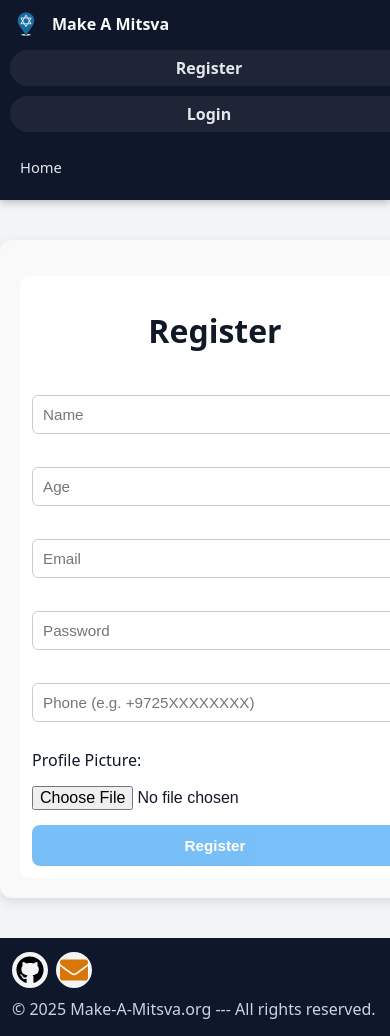
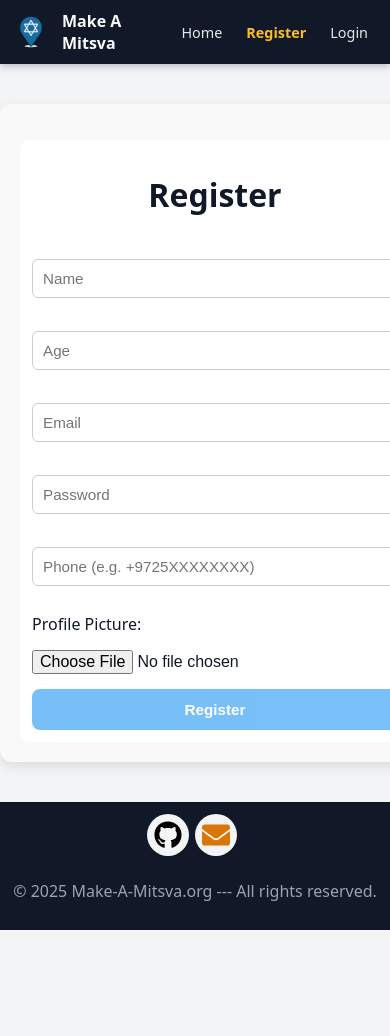
Before and after one commit to idan55/makeAMitsva.orgF, a React (Vite) app: page /register in a window 390 px wide. Shown: the top 1036 px of the page. After the commit the page ends 930 px from the top, so only its background shows below. Built offline with nearby package versions, Linux system fonts and the light colour scheme.

Commit message:
revert changes

```diff
--- a/components/Header.jsx
+++ b/components/Header.jsx
@@ -7,53 +7,60 @@ function Header() {
   const { user, logout } = useContext(AuthContext);
   const navigate = useNavigate();
 
-  const handleLogout = () => {
-    logout();
-    navigate("/");
-  };
-
   return (
-    <header className="site-header">
-      <div className="header-row">
-        <NavLink to="/" className="brand-link">
+    <header style={{ display: "flex", alignItems: "center", gap: "12px" }}>
+      <NavLink to="/" style={{ display: "flex", alignItems: "center", gap: "10px", marginRight: "20px", textDecoration: "none", color: "inherit" }}>
         <img
           src="/logo.png"
           alt="Make A Mitsva logo"
-            className="brand-logo"
+          style={{ width: "42px", height: "42px", objectFit: "contain" }}
         />
-          <h1 className="brand-title">Make A Mitsva</h1>
+        <h1 style={{ margin: 0 }}>Make A Mitsva</h1>
       </NavLink>
 
-        <div className="header-actions">
-          {user?.role === "admin" && (
-            <NavLink to="/admin" className="admin-link">
-              Admin
-            </NavLink>
-          )}
+      <NavLink to="/" style={{ marginRight: "12px" }}>Home</NavLink>
 
-          {user ? (
-            <button className="logout-button" onClick={handleLogout}>
-              Logout
-            </button>
-          ) : (
+      {!user && (
         <>
-              <NavLink to="/register" className="pill-link">
+          <NavLink to="/register" style={{ marginRight: "12px" }}>
             Register
           </NavLink>
-              <NavLink to="/login" className="pill-link">
+          <NavLink to="/login" style={{ marginRight: "12px" }}>
             Login
           </NavLink>
         </>
       )}
-        </div>
-      </div>
 
-      <nav className="nav-links" aria-label="Primary">
-        <NavLink to="/" end>
-          Home
+      {user && (
+        <>
+          <NavLink to="/myaccount" style={{ marginRight: "12px" }}>
+            My Account
           </NavLink>
-        {user && <NavLink to="/myaccount">My Account</NavLink>}
-      </nav>
+          {user.role === "admin" && (
+            <NavLink to="/admin" style={{ marginRight: "12px", color: "#e53935" }}>
+              Admin
+            </NavLink>
+          )}
+          <button
+            onClick={() => {
+              logout();
+              navigate("/");
+            }}
+            style={{
+              padding: "6px 12px",
+              borderRadius: "6px",
+              cursor: "pointer",
+              fontWeight: "bold",
+              border: "1px solid #c62828",
+              background: "#e53935",
+              color: "white",
+              boxShadow: "0 2px 6px rgba(0,0,0,0.2)",
+            }}
+          >
+            Logout
+          </button>
+        </>
+      )}
     </header>
   );
 }
--- a/src/App.css
+++ b/src/App.css
@@ -16,149 +16,60 @@ body {
 
 /* ===== Header / Footer ===== */
 
-.site-header {
-  background: #0f172a;
-  color: #f8fafc;
-  padding: calc(12px + env(safe-area-inset-top, 0px)) calc(16px + env(safe-area-inset-right, 0px)) 12px calc(16px + env(safe-area-inset-left, 0px));
+header {
+  background: #111827;
+  color: #f9fafb;
+  padding: 16px 24px;
   display: flex;
-  flex-direction: column;
-  gap: 6px;
-  box-shadow: 0 2px 8px rgba(0, 0, 0, 0.25);
+  align-items: center;
+  gap: 24px;
+  box-shadow: 0 2px 8px rgba(0,0,0,0.25);
   box-sizing: border-box;
-  width: 100%;
-  position: sticky;
-  top: 0;
-  z-index: 20;
+  width: 100vw;
+  margin-left: calc(50% - 50vw);
 }
 
-.header-row {
-  display: flex;
-  align-items: center;
-  justify-content: space-between;
-  gap: 12px;
-  flex-wrap: wrap;
+header h1 {
+  margin: 0;
+  font-size: 1.4rem;
+  font-weight: 600;
 }
 
-.brand-link {
-  display: inline-flex;
-  align-items: center;
-  gap: 10px;
+header a {
+  color: #e5e7eb;
   text-decoration: none;
-  color: inherit;
-  min-width: 0;
+  margin-right: 12px;
+  font-size: 0.95rem;
 }
 
-.brand-logo {
-  width: 42px;
-  height: 42px;
-  object-fit: contain;
+header a.active {
+  color: #fbbf24;
+  font-weight: 600;
 }
 
-.brand-title {
-  margin: 0;
-  font-size: 1.35rem;
-  font-weight: 700;
-  white-space: nowrap;
-}
-
-.nav-links {
-  display: flex;
-  align-items: center;
-  gap: 10px;
-  flex-wrap: wrap;
-  margin-top: 4px;
-  padding: 4px 0 2px;
-  overflow-x: auto;
-  -webkit-overflow-scrolling: touch;
-}
-
-.nav-links a {
-  color: #e5e7eb;
-  text-decoration: none;
-  padding: 8px 12px;
-  border-radius: 12px;
-  font-size: 0.98rem;
-  white-space: nowrap;
-  transition: background 0.12s ease, color 0.12s ease;
-}
-
-.nav-links a.active {
+header a:hover {
   color: #fbbf24;
-  background: rgba(251, 191, 36, 0.15);
-  font-weight: 700;
-}
-
-.nav-links a:hover {
-  color: #fbbf24;
-}
-
-.header-actions {
-  display: flex;
-  align-items: center;
-  gap: 10px;
-  flex-wrap: wrap;
-  justify-content: flex-end;
-}
-
-.pill-link {
-  color: #e5e7eb;
-  background: rgba(255, 255, 255, 0.06);
-  border-radius: 999px;
-  padding: 7px 14px;
-  text-decoration: none;
-  font-weight: 600;
-  transition: background 0.12s ease, color 0.12s ease;
-}
-
-.pill-link:hover {
-  background: rgba(255, 255, 255, 0.15);
-  color: #fbbf24;
-}
-
-.admin-link {
-  color: #fecdd3;
-  background: rgba(239, 68, 68, 0.18);
-  padding: 7px 12px;
-  border-radius: 10px;
-  text-decoration: none;
-  font-weight: 700;
-}
-
-.logout-button {
-  background: #e53935;
-  color: #fff;
-  border: 1px solid #c62828;
-  padding: 8px 14px;
-  border-radius: 10px;
-  font-weight: 700;
-  cursor: pointer;
-  box-shadow: 0 2px 8px rgba(0, 0, 0, 0.18);
-}
-
-.logout-button:hover {
-  background: #dc2626;
 }
 
 .site-footer {
   margin-top: auto;
-  padding: 14px calc(16px + env(safe-area-inset-right, 0px)) calc(16px + env(safe-area-inset-bottom, 0px)) calc(16px + env(safe-area-inset-left, 0px));
-  background: #0f172a;
-  color: #cbd5e1;
+  padding: 16px 24px;
+  background: #111827;
+  color: #9ca3af;
   display: flex;
   align-items: center;
   justify-content: space-between;
-  gap: 12px;
-  flex-wrap: wrap;
   box-sizing: border-box;
-  width: 100%;
+  width: 100vw;
+  margin-left: calc(50% - 50vw);
 }
 
 .social-link {
   display: inline-flex;
   align-items: center;
   justify-content: center;
-  width: 40px;
-  height: 40px;
+  width: 42px;
+  height: 42px;
   border-radius: 50%;
   background: #f3f4f6;
   margin-right: 10px;
@@ -168,10 +79,6 @@ body {
 .social-link:hover {
   transform: translateY(-2px);
   box-shadow: 0 4px 10px rgba(0, 0, 0, 0.15);
-}
-
-.footer-text {
-  margin: 0;
 }
 
 .social-icons {
@@ -283,23 +190,36 @@ form button[type="submit"]:disabled {
 
 /* ===== Responsive tweaks ===== */
 @media (max-width: 900px) {
-  .brand-title {
+  header {
+    flex-wrap: nowrap;
+    gap: 12px;
+    justify-content: space-between;
+    overflow-x: auto;
+  }
+
+  header h1 {
     font-size: 1.2rem;
   }
 
   .map-window-wrapper {
     flex-direction: column;
-    gap: 12px;
   }
 
   .map-wrapper,
   .window-wrapper {
+    flex: 1 1 auto;
     width: 100%;
-    flex: 1 1 auto;
   }
 
-  .window-wrapper {
-    margin-top: 4px;
+  .site-footer {
+    flex-direction: row;
+    flex-wrap: nowrap;
+    gap: 12px;
+    text-align: left;
+  }
+
+  .social-link {
+    margin-right: 6px;
   }
 
   .content {
@@ -308,38 +228,27 @@ form button[type="submit"]:disabled {
 }
 
 @media (max-width: 640px) {
-  .site-header {
-    gap: 10px;
-    padding: calc(10px + env(safe-area-inset-top, 0px)) calc(12px + env(safe-area-inset-right, 0px)) 12px calc(12px + env(safe-area-inset-left, 0px));
+  header {
+    padding: 12px 16px;
+    flex-direction: row;
+    align-items: center;
+    gap: 8px;
+    flex-wrap: nowrap;
+    overflow-x: auto;
+    width: 100vw;
+    margin-left: calc(50% - 50vw);
   }
 
-  .header-row {
-    flex-direction: column;
-    align-items: flex-start;
-    gap: 10px;
+  header a {
+    margin-right: 8px;
+    display: inline-block;
+    padding: 2px 0;
   }
 
-  .header-actions {
-    width: 100%;
-    justify-content: flex-start;
-  }
-
-  .brand-logo {
-    width: 36px;
-    height: 36px;
-  }
-
-  .brand-title {
-    font-size: 1.1rem;
-  }
-
-  .nav-links {
-    width: 100%;
-    padding-bottom: 6px;
-  }
-
-  .nav-links::-webkit-scrollbar {
-    display: none;
+  header button {
+    width: auto;
+    margin-top: 0;
+    white-space: nowrap;
   }
 
   .map-container-style {
@@ -350,10 +259,6 @@ form button[type="submit"]:disabled {
   form,
   .window-wrapper {
     box-shadow: none;
-  }
-
-  form {
-    padding: 12px;
   }
 
   .content {
@@ -371,61 +276,42 @@ form button[type="submit"]:disabled {
   }
 
   .site-footer {
-    flex-direction: column;
-    align-items: flex-start;
-    gap: 10px;
-    text-align: left;
-    padding-left: calc(12px + env(safe-area-inset-left, 0px));
-    padding-right: calc(12px + env(safe-area-inset-right, 0px));
-    padding-bottom: calc(16px + env(safe-area-inset-bottom, 0px));
-  }
-
-  input[type="range"] {
-    width: 100%;
-    margin: 10px 0;
+    width: 100vw;
+    margin-left: calc(50% - 50vw);
+    padding-left: 16px;
+    padding-right: 16px;
   }
 }
 
 @media (max-width: 480px) {
-  .site-header {
-    padding: calc(8px + env(safe-area-inset-top, 0px)) calc(10px + env(safe-area-inset-right, 0px)) 10px calc(10px + env(safe-area-inset-left, 0px));
+  header {
+    padding: 8px 10px;
+    gap: 6px;
   }
 
-  .brand-title {
+  header h1 {
     font-size: 1rem;
   }
 
-  .brand-logo {
-    width: 32px;
-    height: 32px;
+  header a {
+    font-size: 0.9rem;
   }
 
-  .nav-links a {
-    font-size: 0.92rem;
-    padding: 7px 10px;
-  }
-
-  .header-actions {
-    flex-direction: column;
-    align-items: stretch;
-  }
-
-  .pill-link,
-  .admin-link,
-  .logout-button {
-    width: 100%;
-    text-align: center;
-    display: block;
+  header img {
+    width: 30px;
+    height: 30px;
   }
 
   .content {
     padding: 10px;
   }
 
-  .social-link {
-    width: 36px;
-    height: 36px;
-    margin-right: 8px;
+  .site-footer {
+    padding: 12px 10px;
+    flex-direction: column;
+    gap: 8px;
+    text-align: center;
+    align-items: center;
   }
 }
 
@@ -518,3 +404,42 @@ select {
   overflow: hidden;
   box-shadow: 0 8px 20px rgba(15, 23, 42, 0.15);
 }
+
+/* ===== Responsive ===== */
+
+@media (max-width: 900px) {
+  .map-window-wrapper {
+    flex-direction: column;
+    gap: 12px;
+  }
+
+  .map-wrapper,
+  .window-wrapper {
+    width: 100%;
+  }
+
+  .window-wrapper {
+    margin-top: 4px;
+  }
+}
+
+@media (max-width: 600px) {
+  header {
+    flex-wrap: nowrap;
+    gap: 8px;
+    overflow-x: auto;
+  }
+
+  .content {
+    padding: 14px;
+  }
+
+  form {
+    padding: 12px;
+  }
+
+  input[type="range"] {
+    width: 100%;
+    margin: 10px 0;
+  }
+}
```
Lines whose indentation alone changed are shown as unchanged.
